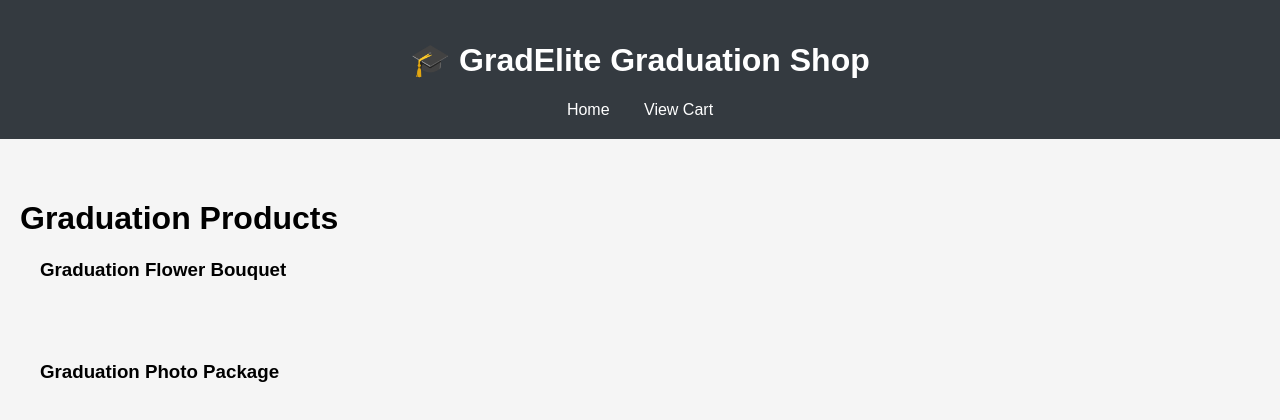
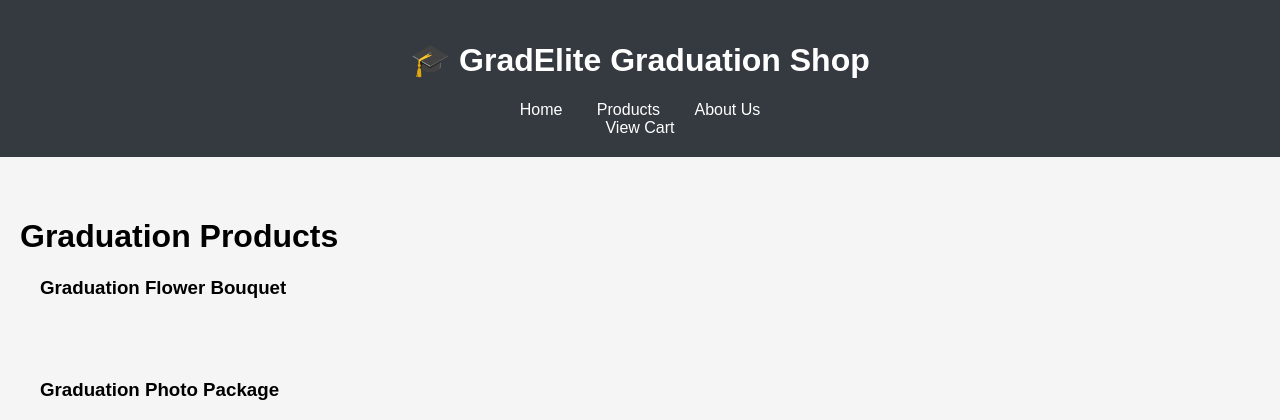
Before and after one commit to hj-820/Shop, a PHP site: page /index.php in a window 1280 px wide. Shown: the top 420 px of the page. Run offline with PHP 8.4, Linux system fonts and the light colour scheme; data that the repository does not hold is empty.

Commit message:
Update header.php

```diff
--- a/header.php
+++ b/header.php
@@ -5,13 +5,22 @@
     <link rel="stylesheet" href="style.css">
 </head>
 <body>
-    <header>
-        <h1>🎓 GradElite Graduation Shop</h1>
-        <nav>
-            <a href="index.php">Home</a>
-            <a href="cart.php">View Cart</a>
-        </nav>
+    <header class="header">
+        <div class="logo">
+            <h1>🎓 GradElite Graduation Shop</h1>
+        </div>
+        <div class="navbar">
+            <nav class="nav-left">
+                <a href="index.php">Home</a>
+                <a href="products.php">Products</a>
+                <a href="about.php">About Us</a>
+            </nav>
+            <nav class="nav-right">
+                <a href="cart.php">View Cart</a>
+            </nav>
+        </div>
     </header>
+
     <main>
     </main>
 </body>
```
